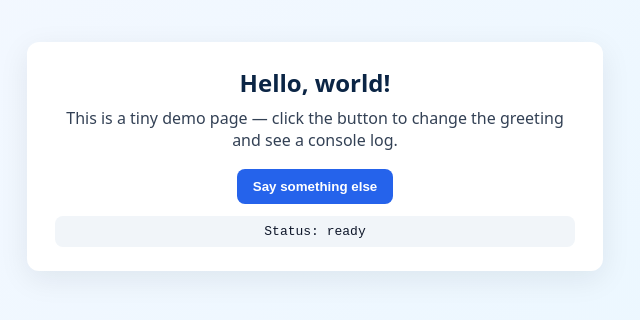
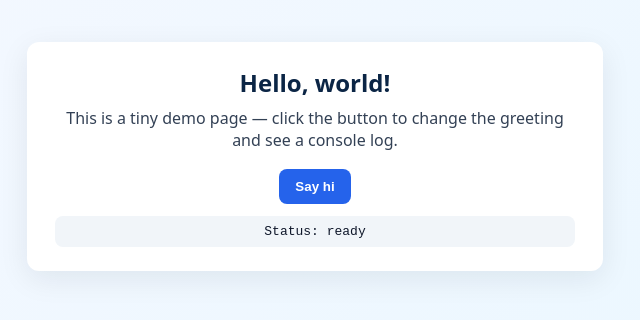
Before and after one commit to elecdot/git-playground, a plain HTML site: page index.html in a window 1280 px wide. Shown: the part 244-564 px from the top of the page, without its empty margins (325-965 px from the left). Drawn offline with Linux system fonts and the light colour scheme.

Commit message:
fix: say hi

```diff
--- a/index.html
+++ b/index.html
@@ -19,7 +19,7 @@
       <h1 id="greeting">Hello, world!</h1>
       <p>This is a tiny demo page — click the button to change the greeting and see a console log.</p>
       <div>
-        <button id="btn">Say something else</button>
+        <button id="btn">Say hi</button>
       </div>
       <code id="status">Status: ready</code>
     </div>
```
